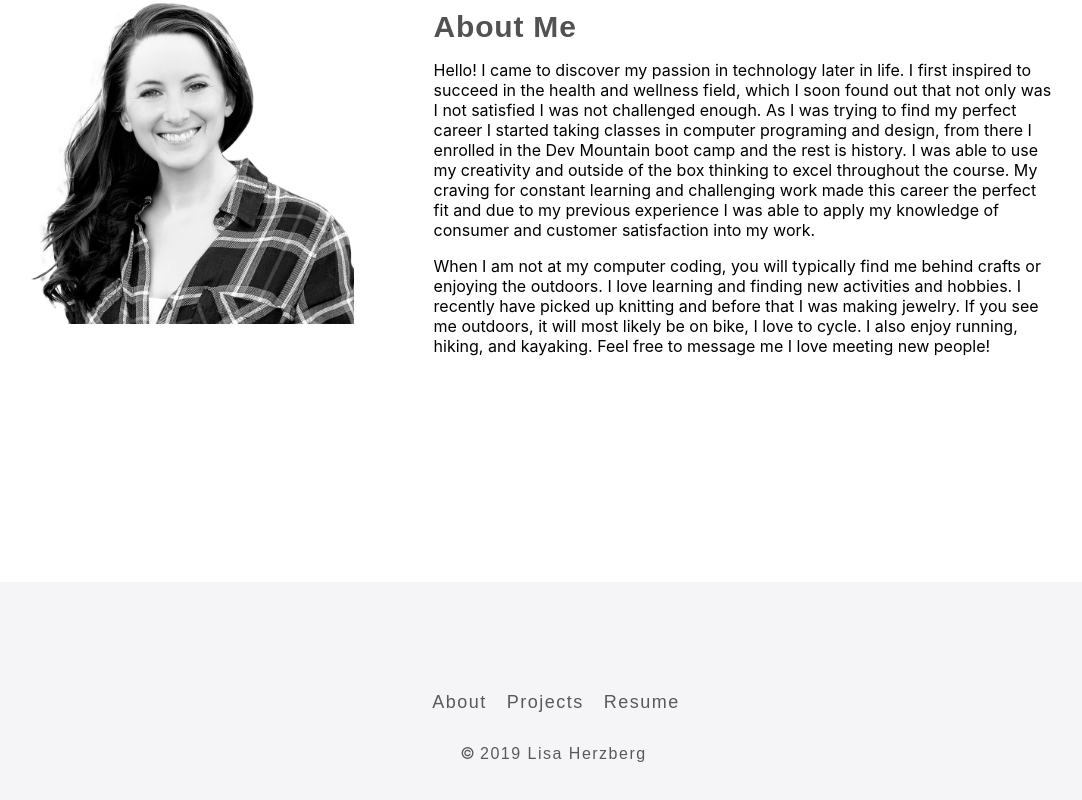
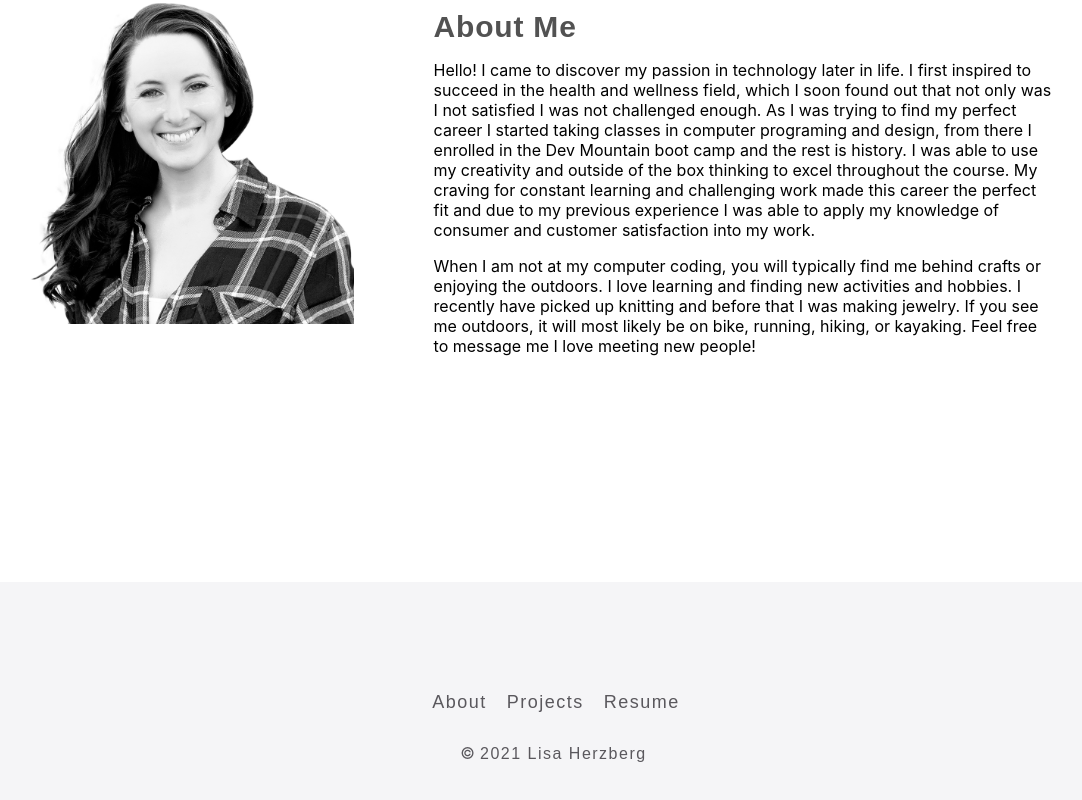
Before and after one commit to Lisamarie73187/2019-profile, a React (Create React App) app: page /About in a window 1280 px wide. Shown: the part 504-1304 px from the top of the page, without its empty margins (84-1166 px from the left). Built offline with nearby package versions, Linux system fonts and the light colour scheme; a web font is replaced by a local one.

Commit message:
updated date and about me

```diff
--- a/src/components/Footer.tsx
+++ b/src/components/Footer.tsx
@@ -17,7 +17,7 @@ export const Footer = () => {
       </div>
       <div className="copyWrapper">
         {'\u00A9'}
-        <span className="copy">2019 Lisa Herzberg</span>
+        <span className="copy">2021 Lisa Herzberg</span>
       </div>
     </div>
   );
--- a/src/pages/About.tsx
+++ b/src/pages/About.tsx
@@ -16,8 +16,8 @@ export const About = () => {
         </p>
         <p>
           When I am not at my computer coding, you will typically find me behind crafts or enjoying the outdoors. I love learning and finding new activities and hobbies. I recently
-          have picked up knitting and before that I was making jewelry. If you see me outdoors, it will most likely be on bike, I love to cycle. I also enjoy running, hiking,
-          and kayaking. Feel free to message me I love meeting new people!
+          have picked up knitting and before that I was making jewelry. If you see me outdoors, it will most likely be on bike, running, hiking,
+          or kayaking. Feel free to message me I love meeting new people!
         </p>
       </div>
     </div>
--- a/src/pages/Project.tsx
+++ b/src/pages/Project.tsx
@@ -112,9 +112,8 @@ const sudokuNotes = {
   },
 };
 
-interface Props {}
 
-export const Project = (props: Props) => {
+export const Project = () => {
   return (
     <div className="projectContainer">
       <div>
```
Also changed, not shown: 1 other file (tests, documents, lock files or other folders).
